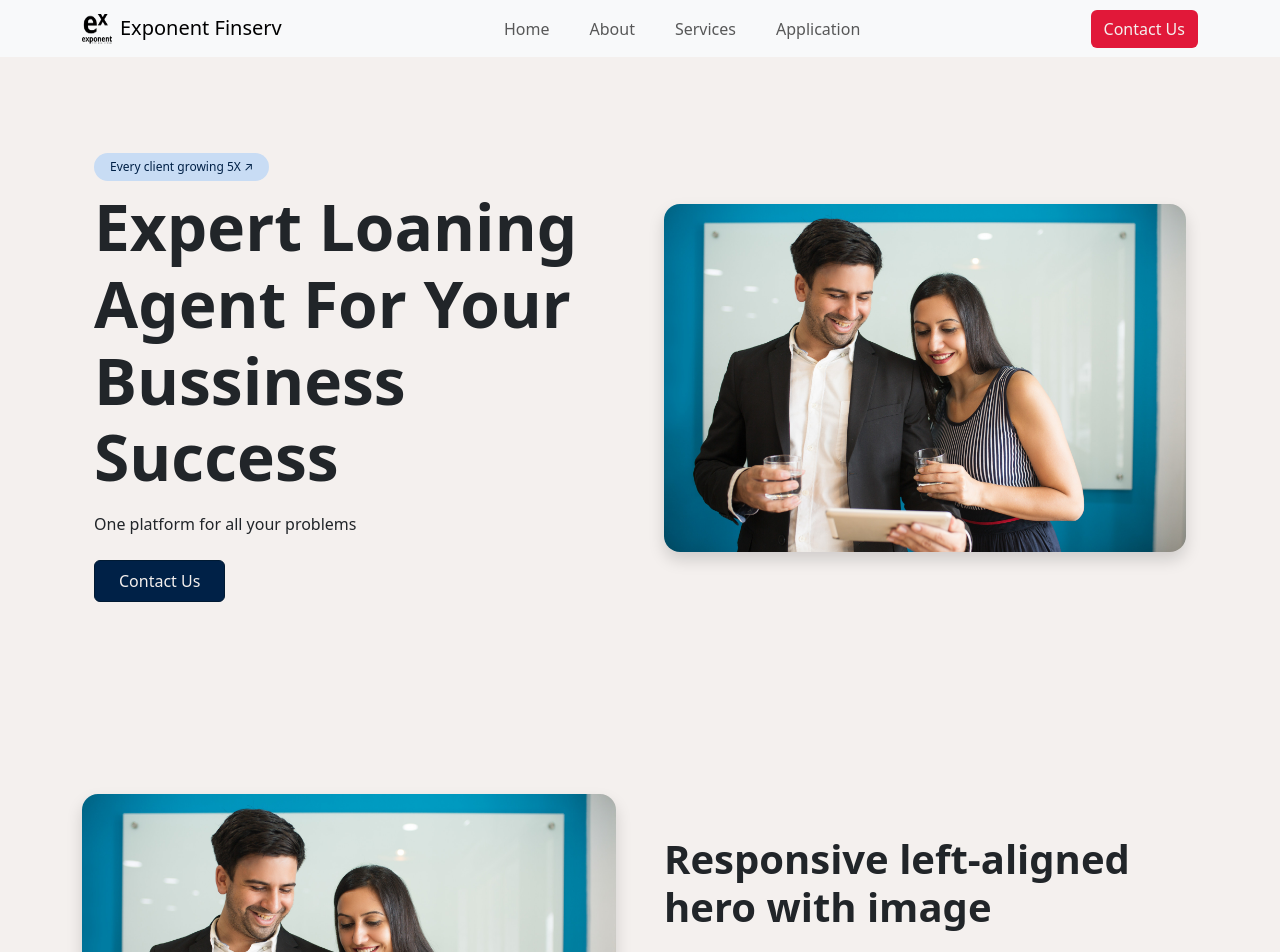
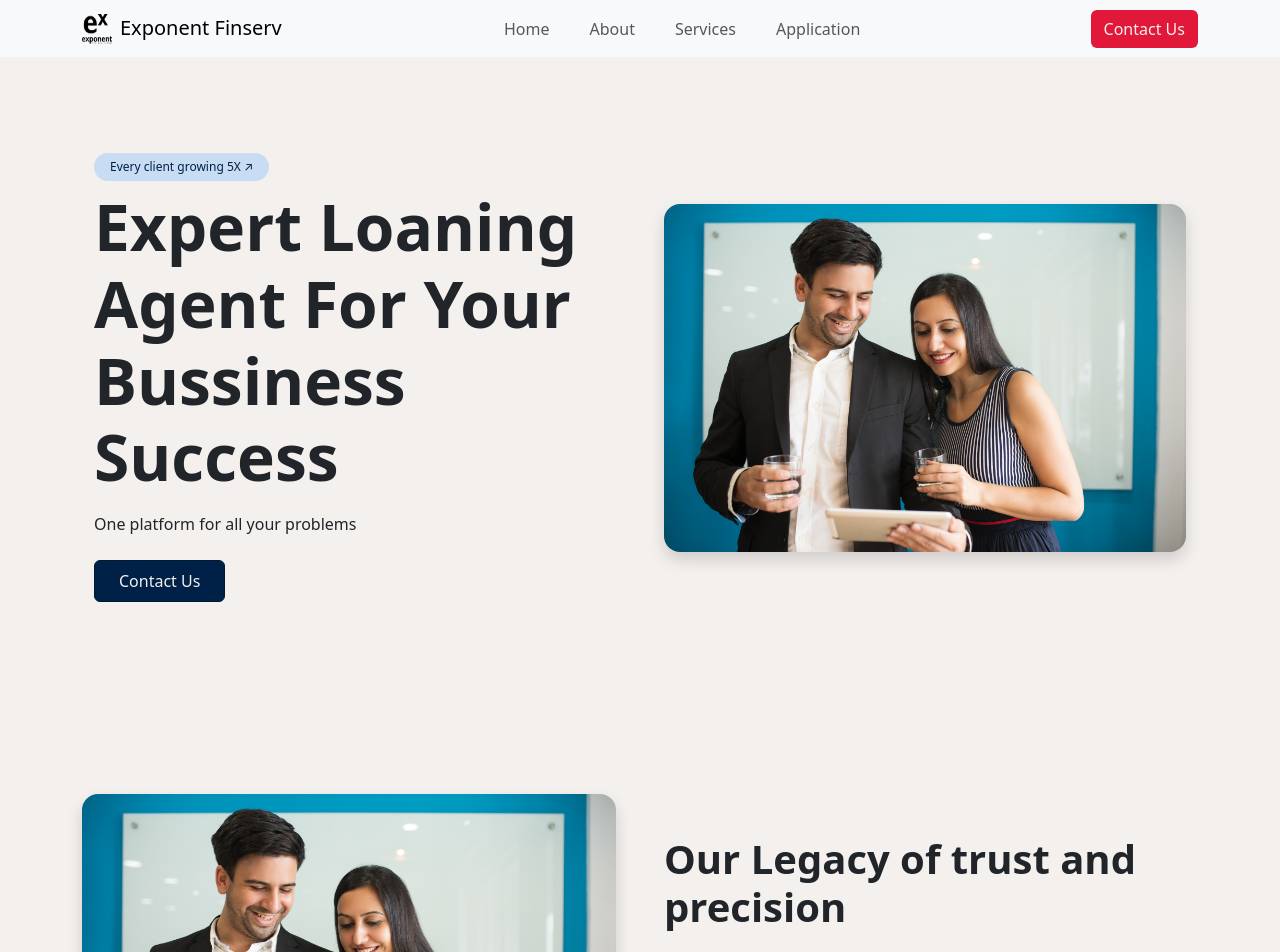
Before and after one commit to hruthiksiva/exponent-finserv, a React (Vite) app: page / in a window 1280 px wide. Shown: the top 952 px of the page. Built offline with nearby package versions, Linux system fonts and the light colour scheme.

Commit message:
Legacy heading updated

```diff
--- a/src/components/Legacy.jsx
+++ b/src/components/Legacy.jsx
@@ -4,7 +4,7 @@ const Legacy = () => {
       <div className="container col-xxl-12 px-auto py-5">
         <div className="row flex-lg-row-reverse align-items-center g-5 py-5">
           <div className="col-10 col-sm-8 col-lg-6">
-            <h1 className="display-6 fw-bold lh-2 mb-3">Responsive left-aligned hero with image</h1>
+            <h1 className="display-6 fw-bold lh-2 mb-3">Our Legacy of trust and precision</h1>
             <p className="fw-normal mb-4">
               Quickly design and customize responsive mobile-first sites with Bootstrap, the world’s most popular front-end open source toolkit, featuring Sass variables and mixins, responsive grid system, extensive prebuilt components, and powerful JavaScript plugins.
             </p>
```
